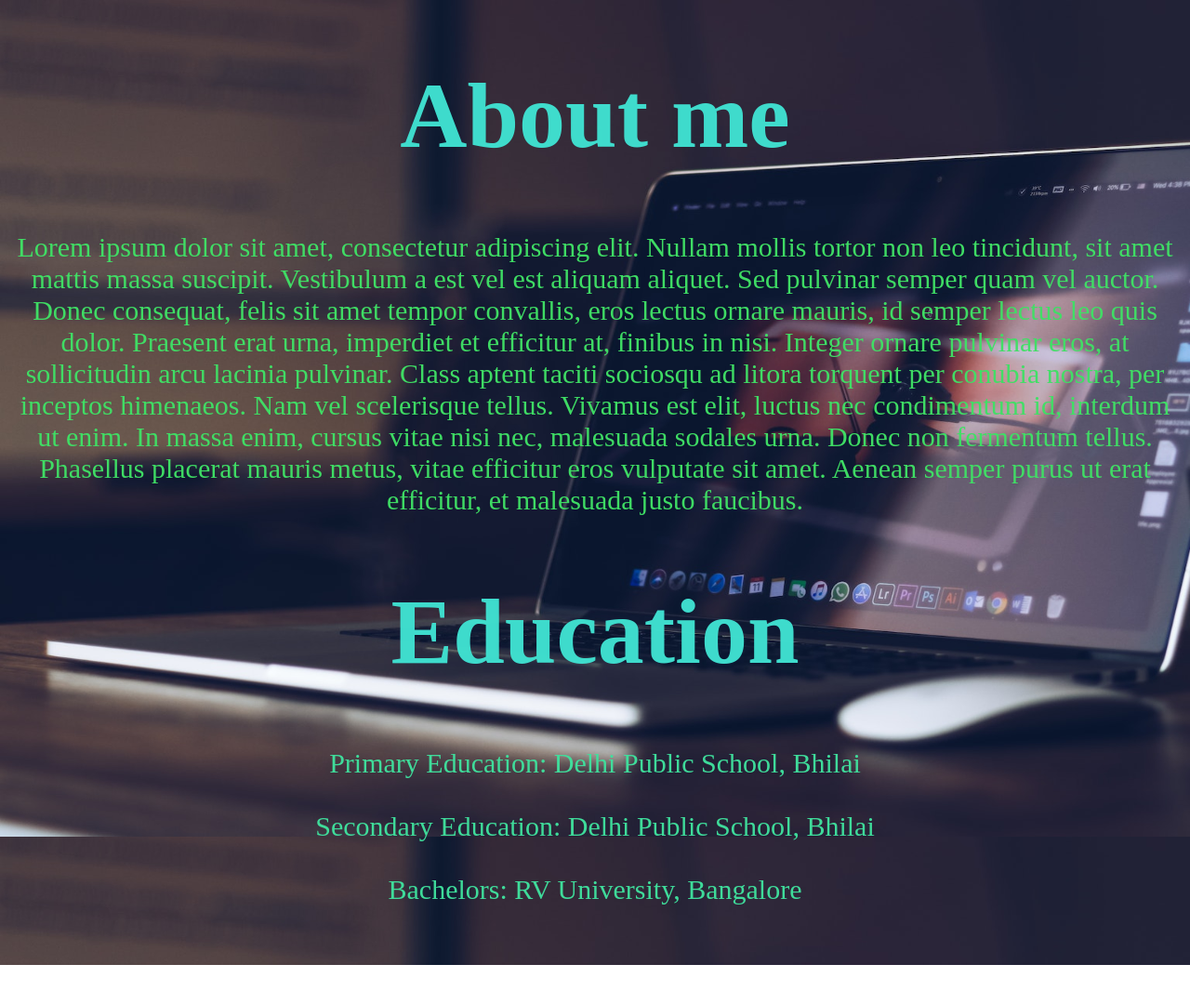
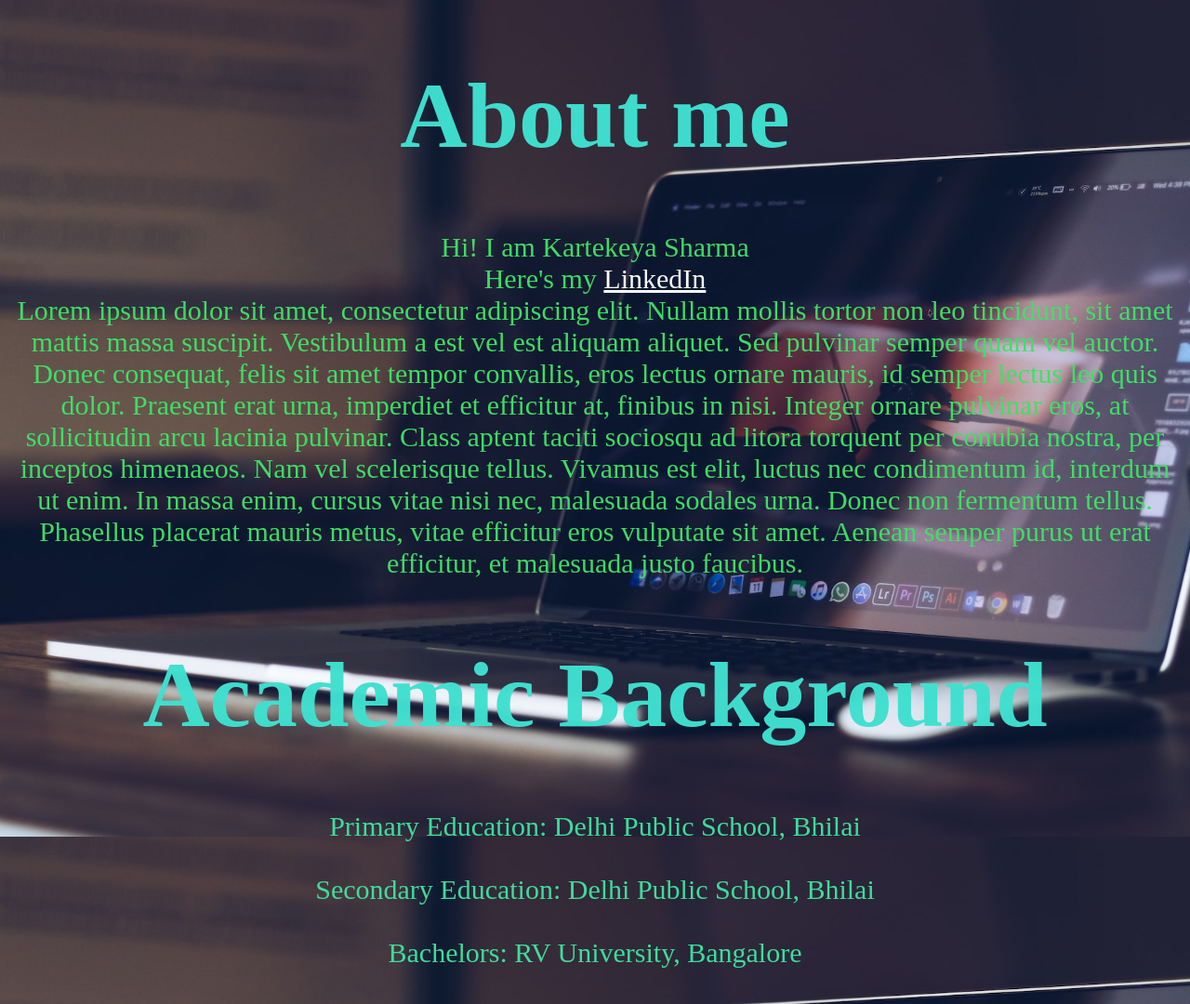
Before and after one commit to Kartekeya-Sharma/firstweb.github.io, a plain HTML site: page index.html in a window 1280 px wide. Shown: the top 1080 px of the page at 93% size. Before the commit the page ends 1038 px from the top, so only its background shows below. Drawn offline with Linux system fonts and the light colour scheme.

Commit message:
Update index.html

```diff
--- a/index.html
+++ b/index.html
@@ -37,6 +37,14 @@
         font-size: 30px;
     }
 
+    a:link, a:visited{
+        color:white;
+    }
+    a:hover, a:active{
+        color:aquamarine;
+    }
+
+
 
     </style>
     <title class="title">My Portfolio</title>
@@ -44,10 +52,12 @@
         About me
     </h1>
     <p class="para1">
+        Hi! I am Kartekeya Sharma<br>
+        Here's my <a href="https://www.linkedin.com/in/kartekeya-sharma-480374247/">LinkedIn</a><br>
         Lorem ipsum dolor sit amet, consectetur adipiscing elit. Nullam mollis tortor non leo tincidunt, sit amet mattis massa suscipit. Vestibulum a est vel est aliquam aliquet. Sed pulvinar semper quam vel auctor. Donec consequat, felis sit amet tempor convallis, eros lectus ornare mauris, id semper lectus leo quis dolor. Praesent erat urna, imperdiet et efficitur at, finibus in nisi. Integer ornare pulvinar eros, at sollicitudin arcu lacinia pulvinar. Class aptent taciti sociosqu ad litora torquent per conubia nostra, per inceptos himenaeos. Nam vel scelerisque tellus. Vivamus est elit, luctus nec condimentum id, interdum ut enim. In massa enim, cursus vitae nisi nec, malesuada sodales urna. Donec non fermentum tellus. Phasellus placerat mauris metus, vitae efficitur eros vulputate sit amet. Aenean semper purus ut erat efficitur, et malesuada justo faucibus.
     </p>
     <h1>
-        Education
+        Academic Background
     </h1>
     <p class="para2">
         Primary Education: Delhi Public School, Bhilai<br><br>
```
